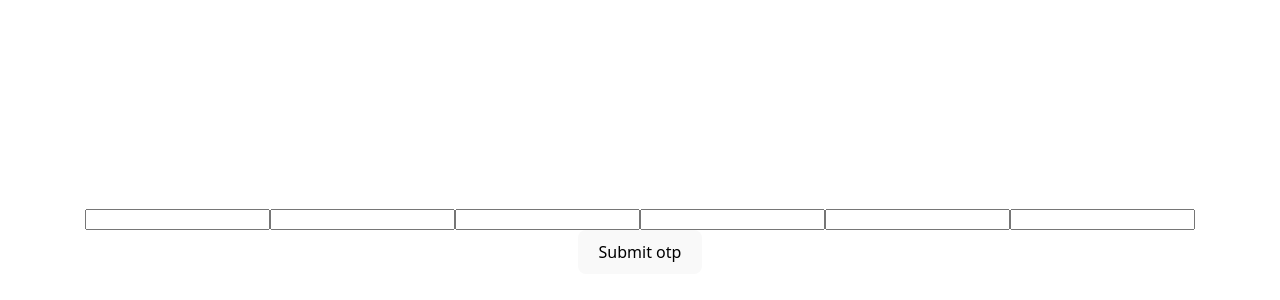
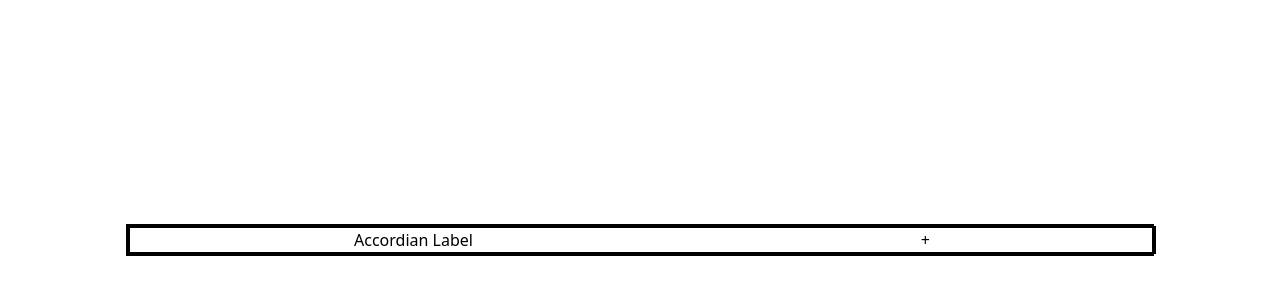
Before and after one commit to PrathyushNair/React-Prac, a React (Vite) app in the folder reactPrac/: page / in a window 1280 px wide. Shown: the part 160-460 px from the top of the page. Built offline with nearby package versions, Linux system fonts and the light colour scheme.

Commit message:
adding accordian component

```diff
--- /dev/null
+++ b/reactPrac/src/Accordian/Accordian.styles.css
@@ -0,0 +1,35 @@
+
+.accordianRootDiv{
+    border:2px solid black;
+    position:fixed;
+    width:80%;
+    background-color: white;
+    color:black;
+}
+
+.accordianLabelDiv{
+    border:2px solid black;
+    width:100%;
+    display: flex;
+    flex-direction: row;
+    justify-content: space-around;
+}
+.clickButton:hover{
+    cursor: pointer;
+}
+.accordionChildrenContainer {
+    max-height: 0px;
+    overflow: hidden;
+    transition: max-height 0.5s ease, opacity 0.3s ease;
+    opacity: 2;
+  }
+
+  .accordionChildrenContainer.open {
+    max-height: 500px;
+
+    opacity: 1;
+  }
+
+  .accordianChildContainer {
+    padding: 1rem;
+  }
--- /dev/null
+++ b/reactPrac/src/Accordian/Accordian.tsx
@@ -0,0 +1,21 @@
+import React from "react";
+import "./Accordian.styles.css";
+export function Accordian({ children }) {
+    const [isOpen,setIsOpen]=React.useState(false)
+
+    function handleChange(){
+        setIsOpen((prevState)=>!prevState)
+    }
+  return (
+    <div className={"accordianRootDiv"}>
+
+      <span className={"accordianLabelDiv"}>
+        <span>Accordian Label</span>
+        <span className={'clickButton'} onClick={()=>handleChange()}>+</span>
+      </span>
+      <div  className={`accordionChildrenContainer ${isOpen ? 'open' : ''}`}>
+       {<div className={"accordianChildContainer"}>{children}</div>}
+      </div>
+    </div>
+  );
+}
--- a/reactPrac/src/App.jsx
+++ b/reactPrac/src/App.jsx
@@ -1,35 +1,34 @@
 // import { useState } from 'react'
-import './App.css'
-import { Counter } from './counter'
-import { Form } from './form'
-import { TodoApp } from './Reducer/todos'
-import { Navbar } from './ContextApi/components/Navbar'
-import { ProtectedContent } from './ContextApi/components/ProtectedContent'
-import { UserDisplay } from './ContextApiWithReducer/component/UserDisplayComponent'
-import { ReduxCounter } from './CounterUsingReduxToolkit/Counter'
-import { ReduxPosts } from './AsynchronousReduxExample/PostsComponent'
-import { MainRouter } from './Router/MainRouter'
-import { NavBar } from './Router/Navbar'
-import { BrowserRouter as Router } from 'react-router-dom'
-import { AuthProvider } from './Router/AuthContext/authContext'
-import { PaginationDataDisplay } from './Pagination/PaginationDataDisplay'
-import { LazyComponentLoader } from './Lazyloading/LazyComponentLoader'
-import { InfiniteScroll } from './InfiniteScroll/InfiniteScroll'
-import { SearchComponent } from './SearchWithDebounce/SeacrchComponent'
-import { ProgressBar } from './ProgressBar/ProgressBar'
-import { StarReview } from './StarReviewComponent/starReviewComponent'
-import { OtpMainComponent } from './OtpComponent/otpMainComponent'
+import "./App.css";
+import { Counter } from "./counter";
+import { Form } from "./form";
+import { TodoApp } from "./Reducer/todos";
+import { Navbar } from "./ContextApi/components/Navbar";
+import { ProtectedContent } from "./ContextApi/components/ProtectedContent";
+import { UserDisplay } from "./ContextApiWithReducer/component/UserDisplayComponent";
+import { ReduxCounter } from "./CounterUsingReduxToolkit/Counter";
+import { ReduxPosts } from "./AsynchronousReduxExample/PostsComponent";
+import { MainRouter } from "./Router/MainRouter";
+import { NavBar } from "./Router/Navbar";
+import { BrowserRouter as Router } from "react-router-dom";
+import { AuthProvider } from "./Router/AuthContext/authContext";
+import { PaginationDataDisplay } from "./Pagination/PaginationDataDisplay";
+import { LazyComponentLoader } from "./Lazyloading/LazyComponentLoader";
+import { InfiniteScroll } from "./InfiniteScroll/InfiniteScroll";
+import { SearchComponent } from "./SearchWithDebounce/SeacrchComponent";
+import { ProgressBar } from "./ProgressBar/ProgressBar";
+import { StarReview } from "./StarReviewComponent/starReviewComponent";
+import { OtpMainComponent } from "./OtpComponent/otpMainComponent";
+import { Accordian } from "./Accordian/Accordian";
 function App() {
   // const [count, setCount] = useState(0)
-  console.log("App component rendered")
+  console.log("App component rendered");
   return (
     <>
       {/* <Counter></Counter> */}
       {/* <Form/> */}
 
-
       {/* <TodoApp/> */}
-
 
       {/* <Navbar/>
 <ProtectedContent/> */}
@@ -53,10 +52,20 @@
       {/* <ProgressBar/> */}
       {/* <StarReview/> */}
       {/* <PluralsightNavbar/> */}
-<OtpMainComponent/>
-
+      {/* <OtpMainComponent/> */}
+      <Accordian>
+        Lorem Ipsum is simply dummy text of the printing and typesetting
+        industry. Lorem Ipsum has been the industry's standard dummy text ever
+        since the 1500s, when an unknown printer took a galley of type and
+        scrambled it to make a type specimen book. It has survived not only five
+        centuries, but also the leap into electronic typesetting, remaining
+        essentially unchanged. It was popularised in the 1960s with the release
+        of Letraset sheets containing Lorem Ipsum passages, and more recently
+        with desktop publishing software like Aldus PageMaker including versions
+        of Lorem Ipsum.
+      </Accordian>
     </>
-  )
+  );
 }
 
-export default App
+export default App;
```
Lines whose indentation alone changed are shown as unchanged.
